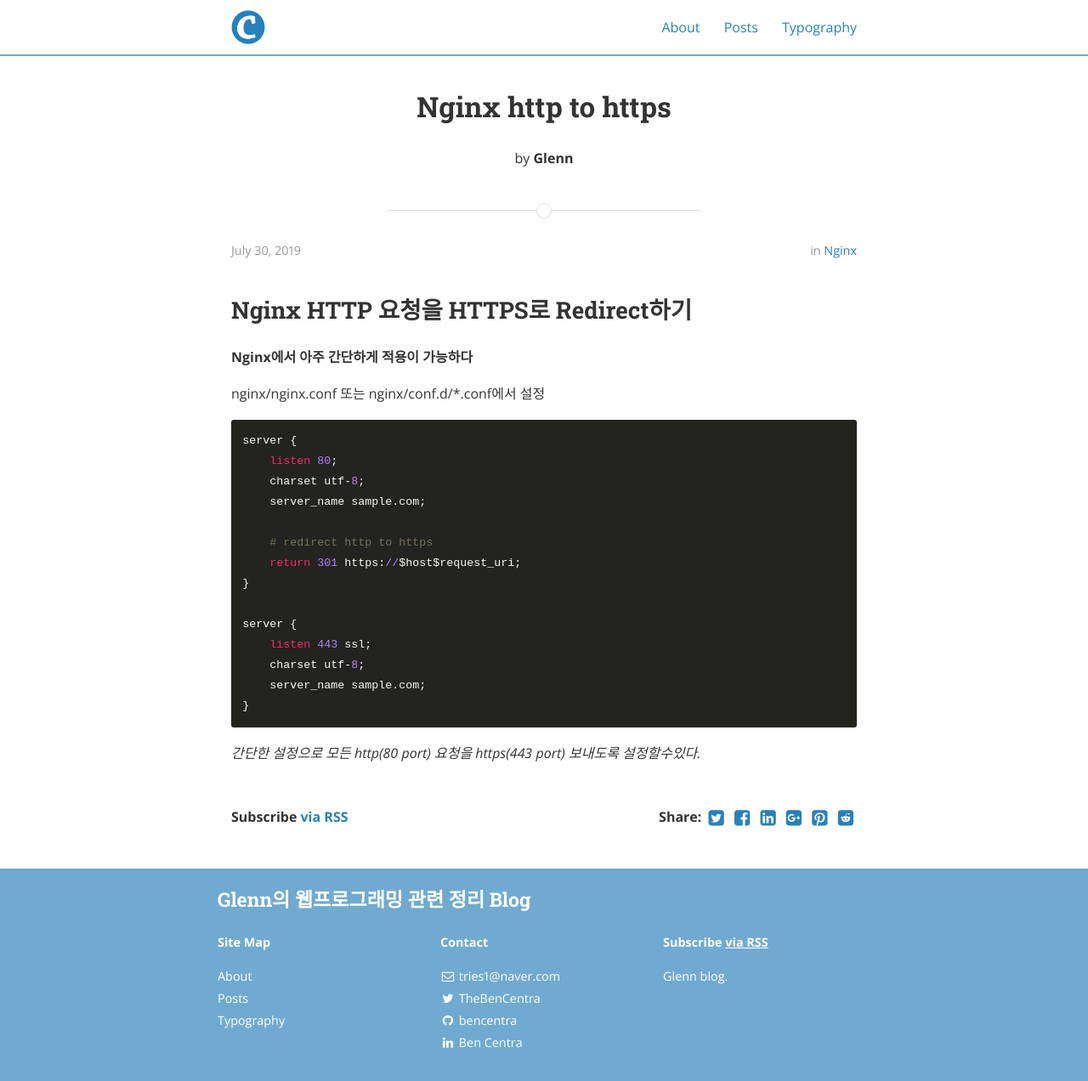
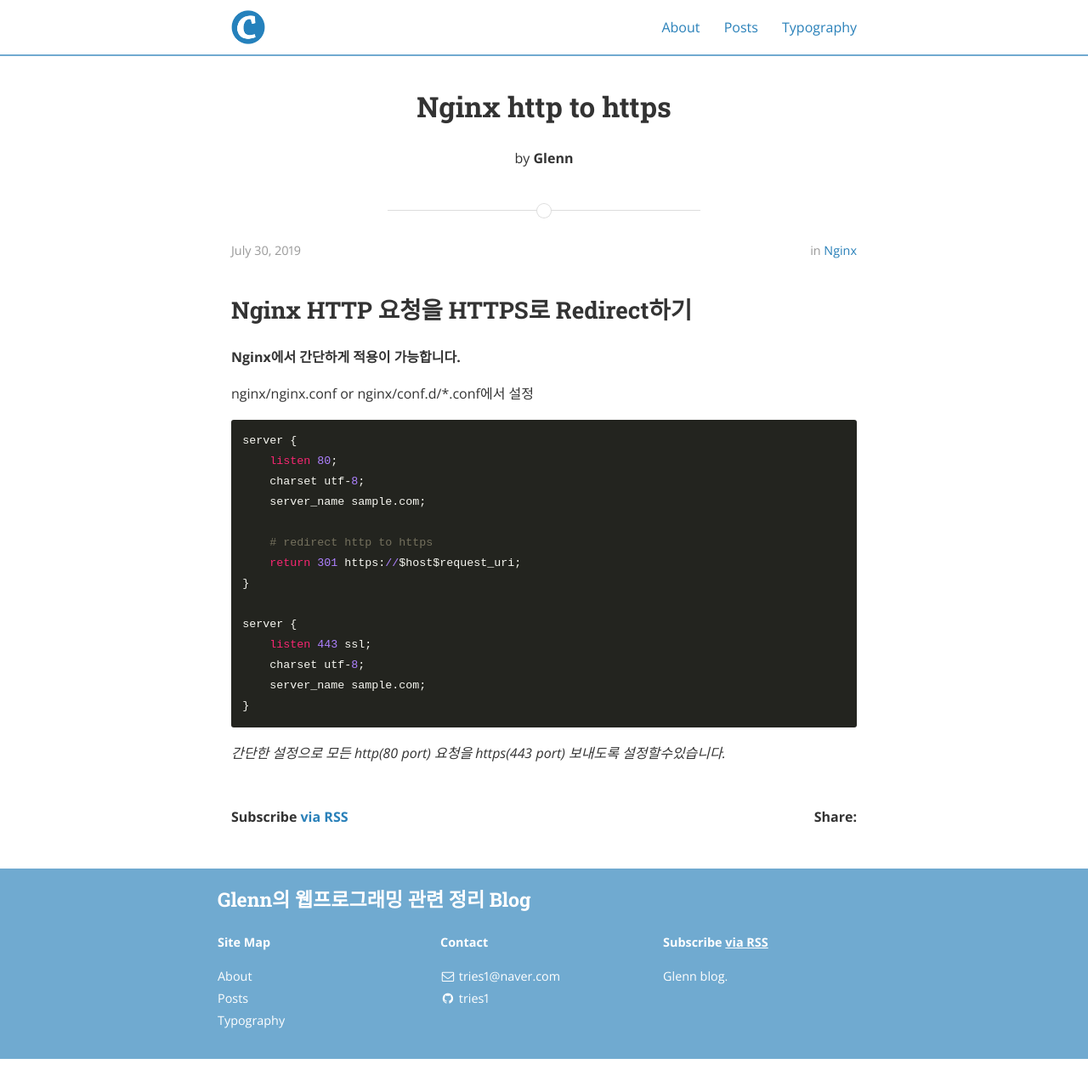
Before and after one commit to tries1/tries1.github.io, a Jekyll site: the page built from _posts/2019-07-30-nginx http_to_https.md, in a window 1280 px wide. Shown: the whole page at 85% size. Built offline with Jekyll 4.4.1, drawn with Linux system fonts in a browser that asks for light colours; nearby versions of some CDN libraries; after the commit the page ends 1246 px from its top, so only the background shows below that; part of the change alters nothing that is shown.

Commit message:
config설정 변경

````diff
--- a/_config.yml
+++ b/_config.yml
@@ -18,7 +18,7 @@ description: >
 # Base URL of site (i.e. /blog). It should always start with a slash,
 # and never end with a slash. Set it to a blank value if hosting at the
 # root of your server.
-baseurl: "/" # the subpath of your site, e.g. /blog/
+baseurl: "" # the subpath of your site, e.g. /blog/
 url: "https://tries1.github.io/glenn-blog" # the base hostname & protocol for your site
 cover: "/assets/header_image.jpg"
 logo: "/assets/logo.png"
@@ -70,117 +70,117 @@ descriptions:
 #     desc: Follow me on Twitter            # Description to display as link title, etc
 #     share: true                           # Include in the "Share" section of posts
 social:
-  - name: Twitter
-    icon: twitter
-    username: TheBenCentra
-    url: https://twitter.com/TheBenCentra
-    desc: Follow me on Twitter
-    share: true
+#  - name: Twitter
+#    icon: twitter
+#    username: TheBenCentra
+#    url: https://twitter.com/TheBenCentra
+#    desc: Follow me on Twitter
+#    share: true
 
-  - name: Facebook
-    icon: facebook
-    username: thebencentra
-    url:
-    desc: Friend me on Facebook
-    share: true
+#  - name: Facebook
+#    icon: facebook
+#    username: thebencentra
+#    url:
+#    desc: Friend me on Facebook
+#    share: true
 
   - name: GitHub
     icon: github
-    username: bencentra
-    url: https://github.com/bencentra
+    username: tries1
+    url: https://github.com/tries1
     desc: Fork me on GitHub
     share: false
 
-  - name: LinkedIn
-    icon: linkedin
-    username: Ben Centra
-    url: https://www.linkedin.com/pub/ben-centra/47/769/60a
-    desc: Connect with me on LinkedIn
-    share: true
+#  - name: LinkedIn
+#    icon: linkedin
+#    username: Ben Centra
+#    url: https://www.linkedin.com/pub/ben-centra/47/769/60a
+#    desc: Connect with me on LinkedIn
+#    share: true
 
-  - name: Google+
-    icon: google-plus
-    username:
-    url:
-    desc: Add me to your Circles
-    share: true
+#  - name: Google+
+#    icon: google-plus
+#    username:
+#    url:
+#    desc: Add me to your Circles
+#    share: true
 
-  - name: YouTube
-    icon: youtube
-    username:
-    url:
-    desc: Subscribe on YouTube
-    share: false
+#  - name: YouTube
+#    icon: youtube
+#    username:
+#    url:
+#    desc: Subscribe on YouTube
+#    share: false
 
-  - name: Instagram
-    icon: instagram
-    username:
-    url:
-    desc: Follow me on Instagram
-    share: false
+#  - name: Instagram
+#    icon: instagram
+#    username:
+#    url:
+#    desc: Follow me on Instagram
+#    share: false
 
-  - name: Pinterest
-    icon: pinterest
-    username:
-    url:
-    desc: Follow me on Pinterest
-    share: true
+#  - name: Pinterest
+#    icon: pinterest
+#    username:
+#    url:
+#    desc: Follow me on Pinterest
+#    share: true
 
-  - name: SoundCloud
-    icon: soundcloud
-    username:
-    url:
-    desc: Follow me on SoundCloud
-    share: false
+#  - name: SoundCloud
+#    icon: soundcloud
+#    username:
+#    url:
+#    desc: Follow me on SoundCloud
+#    share: false
 
-  - name: Tumblr
-    icon: tumblr
-    username:
-    url:
-    desc: Follow me on Tumblr
-    share: false
+#  - name: Tumblr
+#    icon: tumblr
+#    username:
+#    url:
+#    desc: Follow me on Tumblr
+#    share: false
 
-  - name: Steam
-    icon: steam
-    username:
-    url:
-    desc: Friend me on Steam
-    share: false
+#  - name: Steam
+#    icon: steam
+#    username:
+#    url:
+#    desc: Friend me on Steam
+#    share: false
 
-  - name: Dribbble
-    icon: dribbble
-    username:
-    url:
-    desc: Follow me on Dribble
-    share: false
+#  - name: Dribbble
+#    icon: dribbble
+#    username:
+#    url:
+#    desc: Follow me on Dribble
+#    share: false
 
-  - name: Vimeo
-    icon: vimeo-square
-    username:
-    url:
-    desc: Follow me on Vimeo
-    share: false
+#  - name: Vimeo
+#    icon: vimeo-square
+#    username:
+#    url:
+#    desc: Follow me on Vimeo
+#    share: false
 
-  - name: Vine
-    icon: vine
-    username:
-    url:
-    desc: Follow me on Vine
-    share: false
+#  - name: Vine
+#    icon: vine
+#    username:
+#    url:
+#    desc: Follow me on Vine
+#    share: false
 
-  - name: Reddit
-    icon: reddit
-    username:
-    url:
-    desc: Share to Reddit
-    share: true
+#  - name: Reddit
+#    icon: reddit
+#    username:
+#    url:
+#    desc: Share to Reddit
+#    share: true
 
-  - name: "Hacker News"
-    icon: hacker-news
-    username:
-    url:
-    desc: Share to Hacker News
-    share: false
+#  - name: "Hacker News"
+#    icon: hacker-news
+#    username:
+#    url:
+#    desc: Share to Hacker News
+#    share: false
 
 # Social sharing protocols
 # These are for automatically generating sharing metadata for FB and Twitter
@@ -193,6 +193,6 @@ protocols:
 
     twitter_image: "/assets/logo.png"
 
-    os_repo: "https://github.com/bencentra/centrarium.com"
+    os_repo: "https://github.com/tries1"
     os_rcs_type: "git"
-    os_src: "git@github.com:bencentra/centrarium.com.git"
+    os_src: "git@github.com:tries1/glenn-blog.com.git"
--- a/_posts/2019-07-30-nginx http_to_https.md
+++ b/_posts/2019-07-30-nginx http_to_https.md
@@ -8,9 +8,9 @@ categories: Nginx
 
 ## Nginx HTTP 요청을 HTTPS로 Redirect하기
 
-**Nginx에서 아주 간단하게 적용이 가능하다**
+**Nginx에서 간단하게 적용이 가능합니다.**
 
-nginx/nginx.conf 또는 nginx/conf.d/*.conf에서 설정
+nginx/nginx.conf or nginx/conf.d/*.conf에서 설정
 ```nginx
 server {
     listen 80;
@@ -28,4 +28,4 @@ server {
 }
 ```
 
-*간단한 설정으로 모든 http(80 port) 요청을  https(443 port) 보내도록 설정할수있다.*
+*간단한 설정으로 모든 http(80 port) 요청을  https(443 port) 보내도록 설정할수있습니다.*
````
